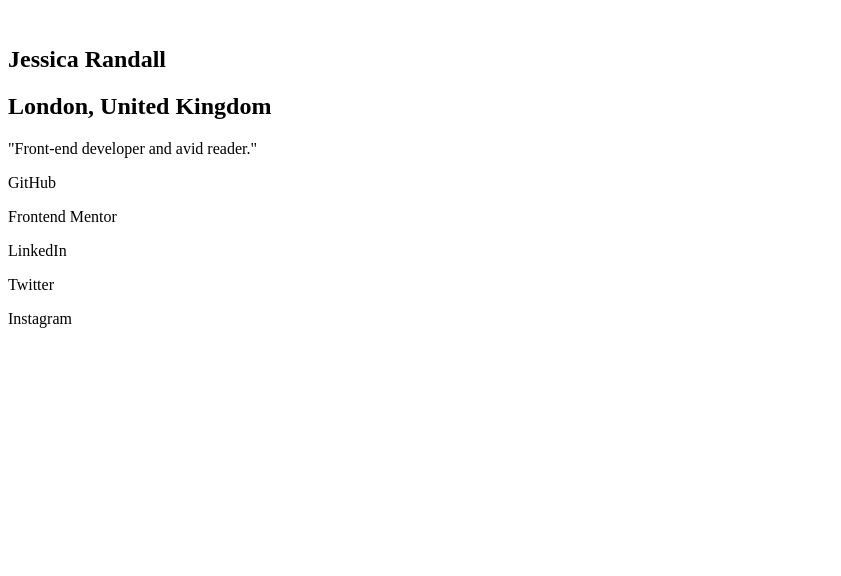
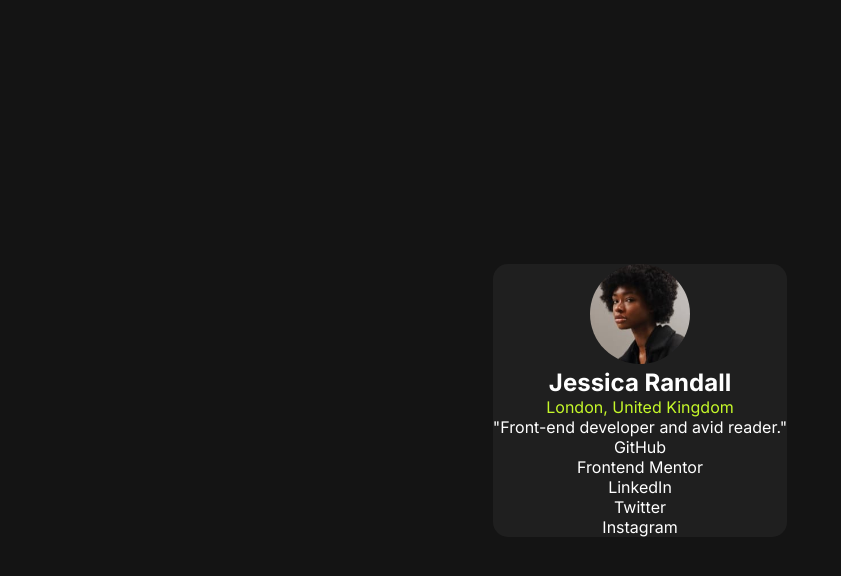
Before and after one commit to EmmanuelIdeho/social-links-profile, a plain HTML site: page index.html in a window 1280 px wide. Shown: the whole page, without its empty margins (0-841 px from the left). Drawn offline with Linux system fonts and the light colour scheme.

Commit message:
Arranged all the elements of the card

```diff
--- a/index.html
+++ b/index.html
@@ -3,6 +3,9 @@
 <head>
   <meta charset="UTF-8">
   <meta name="viewport" content="width=device-width, initial-scale=1.0"> <!-- displays site properly based on user's device -->
+  <link rel="preconnect" href="https://fonts.googleapis.com">
+  <link rel="preconnect" href="https://fonts.gstatic.com" crossorigin>
+  <link href="https://fonts.googleapis.com/css2?family=Figtree:wght@300..900&family=Inter:ital,opsz,wght@0,14..32,100..900;1,14..32,100..900&family=Outfit&display=swap" rel="stylesheet">
 
   <link rel="icon" type="image/png" sizes="32x32" href="./assets/images/favicon-32x32.png">
   <link rel="stylesheet" href="/styles.css">
@@ -10,15 +13,15 @@
   <title>Frontend Mentor | Social links profile</title>
 </head>
 <body>
-  <main>
+  <main class="challenge-wrapper">
     <article class="card">
       <picture class="card__image">
-        <img src="./assets/images/avatar-jessica.png" alt="" />
+        <img src="/assets/images/avatar-jessica.jpeg" alt="" />
       </picture>
 
       <div class="card__content">
         <h1 class="name">Jessica Randall</h1>
-        <h2 class="location">London, United Kingdom</h2>
+        <p class="location">London, United Kingdom</p>
         <p class="quotation">"Front-end developer and avid reader."</p>
         <p class="link"> GitHub </p>
         <p class="link"> Frontend Mentor </p>
--- a/styles.css
+++ b/styles.css
@@ -8,6 +8,63 @@
     --grey-800: hsl(0, 0%, 12%);
     --grey-900: hsl(0, 0%, 8%);
 
-    --font-size: 16px;
+    --text-preset: 16px;
 
+    --pic-radius: 400px;
+    --card-radius: 15px;
+    --label-radius: 20px;
 }
+
+* {
+    box-sizing: border-box;
+    margin: 0;
+    padding: 0;
+}
+
+
+body {
+    background-color: var(--grey-900);
+    font-family: "Inter", sans-serif;
+    font-optical-sizing: auto;
+    font-weight: 400;
+    font-style: normal;
+    font-size: var(--text-preset);
+  }
+
+
+  img {
+    justify-self: center;
+    border-radius: var(--pic-radius);
+    width: 100px;
+    height: 100px;
+  }
+
+
+
+  .card {
+    background-color: var(--grey-800);
+    border-radius: var(--card-radius);
+    justify-items: center;
+  }
+
+  .name, .link, .quotation {
+    color: var(--white);
+    justify-self: center;
+  }
+
+
+  .card__content {
+    justify-content: center;
+  }
+
+  .location {
+    color: var(--green);
+    justify-self: center;
+  }
+
+.challenge-wrapper {
+    --max-child-width: var(--desktop-width, 320px);
+    display: grid;
+    place-items: center;
+    min-height: 100vh;
+}
```
